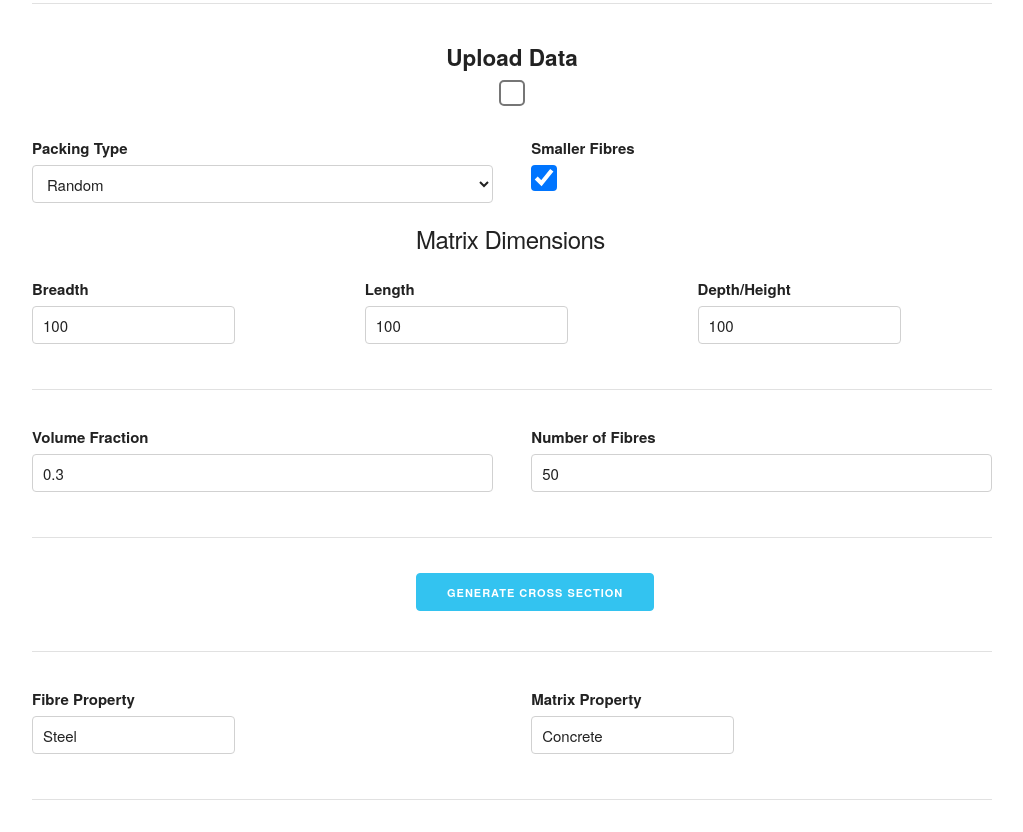
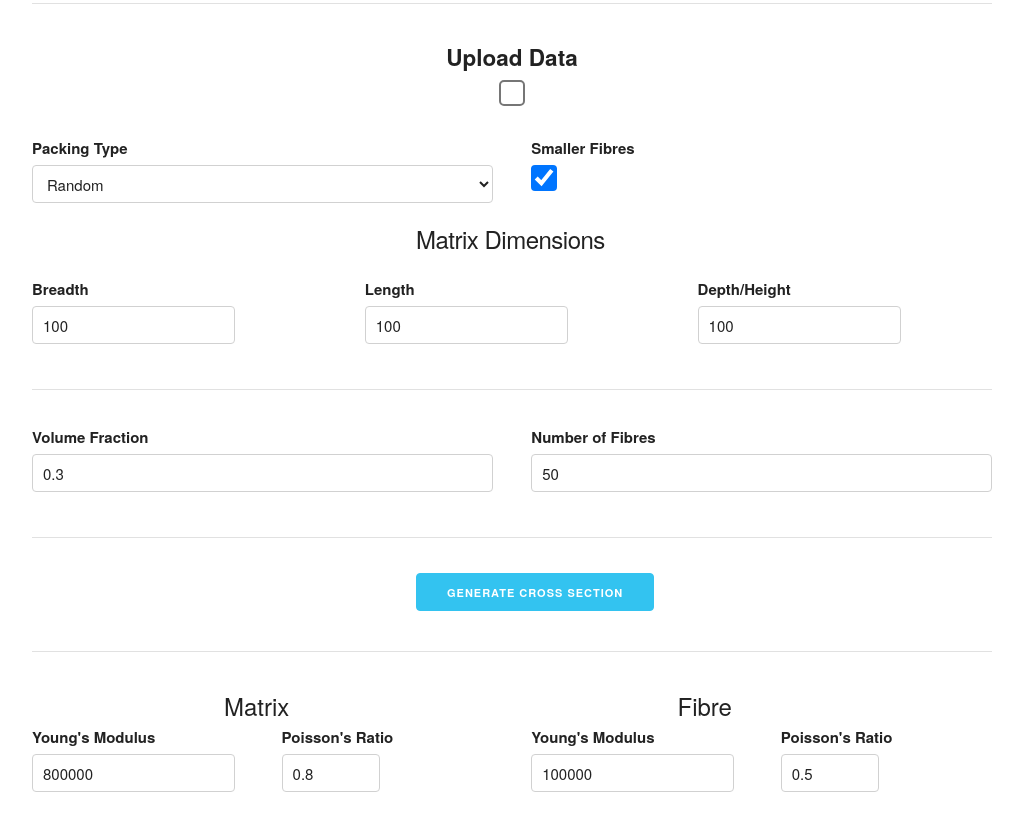
Before and after one commit to janga1997/janga1997.github.io, a plain HTML site: page abaqus/index.html in a window 1280 px wide. Shown: the part 87-919 px from the top of the page, without its empty margins (128-1151 px from the left). Drawn offline with Linux system fonts and the light colour scheme; a script that the page names is missing.

Commit message:
PR and YM

```diff
--- a/abaqus/index.html
+++ b/abaqus/index.html
@@ -97,15 +97,31 @@
           <button type="button" style="margin-left: 40%" class="button-primary" v-if="!uploadFile" id="buttonCS" :onclick="'generate_' + packingType + '()'">Generate Cross Section</button>
           <button type="button" style="margin-left: 40%" class="button-primary" v-if="uploadFile" id="buttonCS" :onclick="'generate_upload()'">Generate Cross Section</button>
           <hr>
+
           <div class="row">
-          <div class="six columns">
-            <label for="fibreProperty">Fibre Property</label>
-            <input type="text" placeholder="Steel" id="fibreProperty" v-model='fibreProperty' required>
+
+            <span style="margin-left: 20%; font-size: 3vh">Matrix</span>
+            <span style="margin-left: 40%; font-size: 3vh">Fibre</span>
+
+          </div>
+          <div class="row">
+
+            <div class="three columns">
+              <label for="matrixYM">Young's Modulus</label>
+              <input type="number" id="matrixYM" v-model='matrixYM' required>
+            </div>
+            <div class="three columns">
+              <label for="matrixPR">Poisson's Ratio</label>
+              <input type="number" min="0" max="1" step="0.001" id="matrixPR" v-model='matrixPR' required>
             </div>
 
-          <div class="six columns">
-            <label for="matrixProperty">Matrix Property</label>
-            <input type="text" placeholder="Concrete" id="matrixProperty" v-model='matrixProperty' required>
+            <div class="three columns">
+              <label for="fibreYM">Young's Modulus</label>
+              <input type="number" id="fibreYM" v-model='fibreYM' required>
+            </div>
+            <div class="three columns">
+              <label for="fibrePR">Poisson's Ratio</label>
+              <input type="number" min="0" max="1" step="0.001" id="fibrePR" v-model='fibrePR' required>
             </div>
           </div>
   <!--       <hr>
--- a/abaqus/js/abaqus.js
+++ b/abaqus/js/abaqus.js
@@ -10,12 +10,11 @@ var masterObject = new Vue({
     csvCircles: [],
     volumeFraction: 0.3,
     numFibres: 50,
-    fibreProperty: 'Steel',
-    matrixProperty: 'Concrete',
-    // elementType: 'hex',
-    // meshSeed: "",
+    fibreYM: 100000,
+    fibrePR: 0.5,
+    matrixYM: 800000,
+    matrixPR: 0.8,
     padding: 0,
-    // loading: "loading",
     uploadFile: false,
     fileName: "sample.py"
   },
```
Lines whose indentation alone changed are shown as unchanged.
